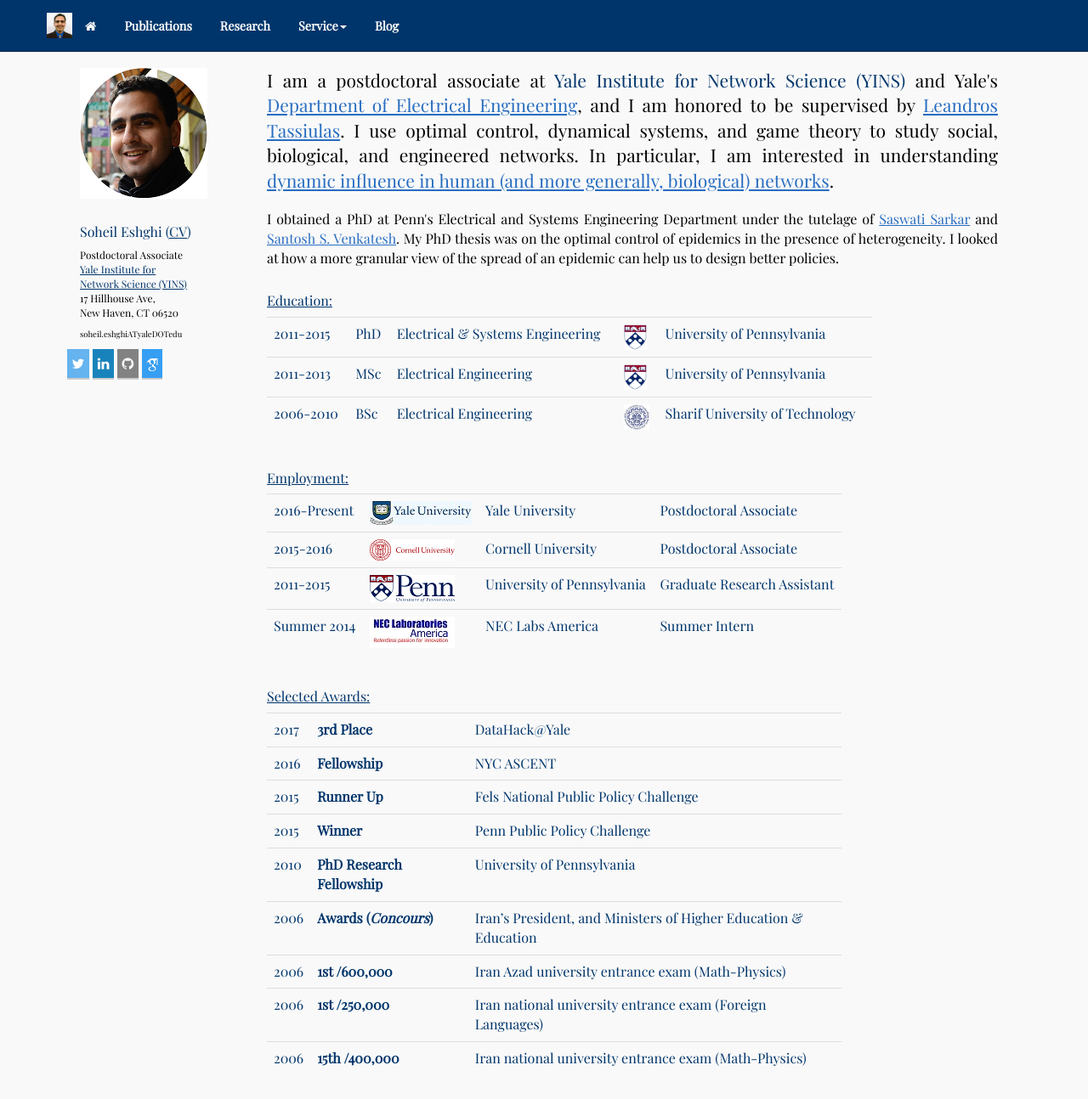
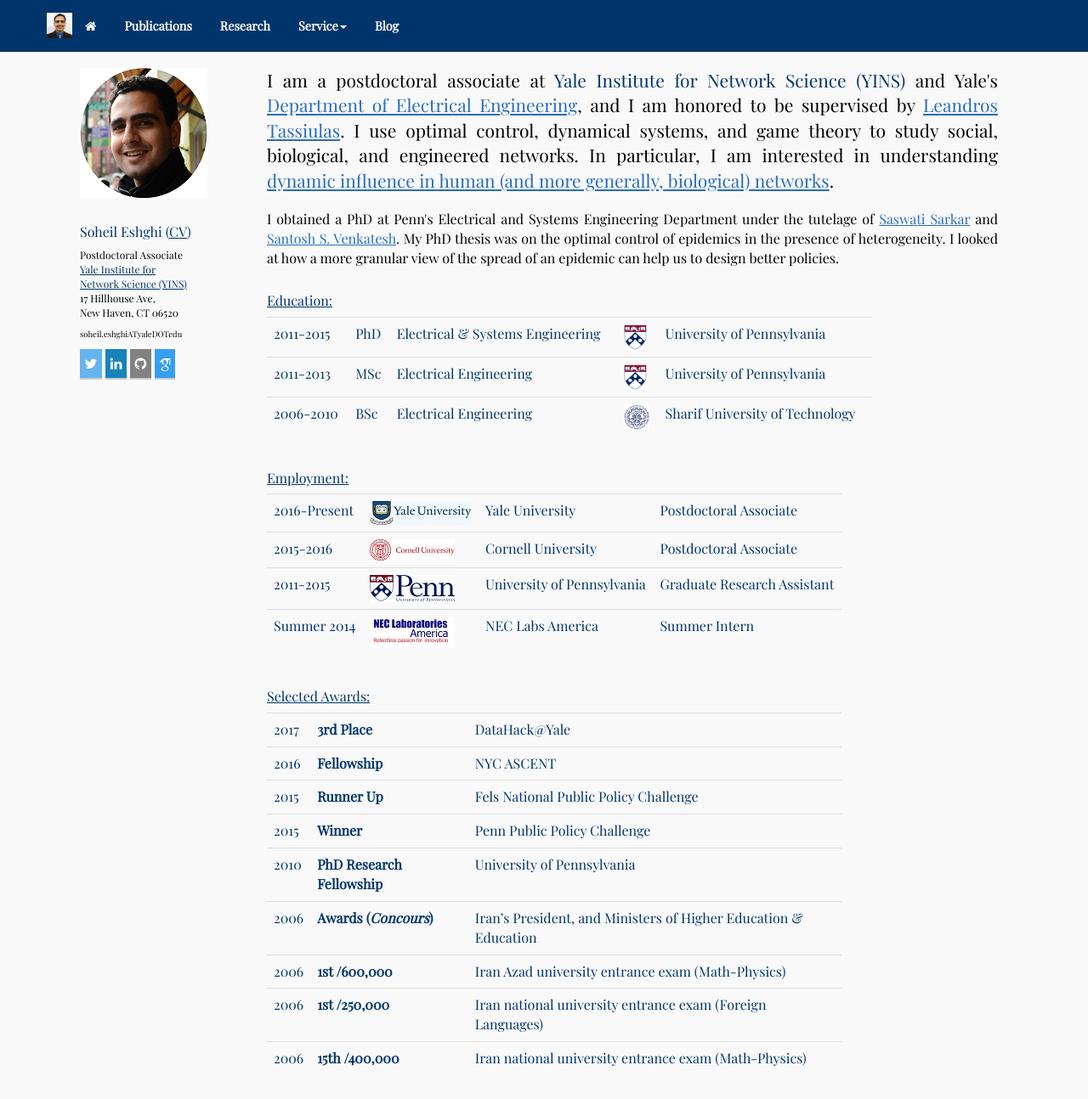
Before and after one commit to SoheilEshghi/SoheilEshghi.github.io, a Jekyll site: the page built from index.html, in a window 1280 px wide and 1296 px high. Shown: the whole window at 85% size. Built offline with Jekyll 4.4.1, drawn with Linux system fonts in a browser that asks for light colours; nearby versions of some CDN libraries; some web fonts are replaced.

Commit message:
Build site at 2017-06-19 03:13:15 UTC

```diff
--- a/_layouts/sidebar.html
+++ b/_layouts/sidebar.html
@@ -2,7 +2,7 @@
 layout: default
 ---
 
-			<div class="col-xs-12 col-sm-2 nopadding"> <!--SE nopadding-->
+			<div class="col-xs-12 col-sm-2 nopadding center-block"> <!--SE nopadding-->
         <!--<div class="row center">-->
 
 				  <a href="/"><img src="/images/soheil.png" align="center" class="img-responsive" style="padding-bottom: 10px;"></a>
@@ -13,8 +13,8 @@
         				<a href="/"><h1>Soheil Eshghi</a> (<a href="/cv" style="text-decoration: underline;">CV</a>)</h1><p class="small">Postdoctoral Associate<br><a style="text-decoration: underline;" href="http://yins.yale.edu/">Yale Institute for<br> Network Science (YINS)</a><br>17 Hillhouse Ave,<br> New Haven, CT 06520</p><p class="email">soheil.eshghiATyaleDOTedu</p>
             </span>
           <!--</div>-->
-          <div class="row center" style="padding-bottom: 10px;">
-        				<div class="center">
+          <div class="center-block" style="padding-bottom: 10px;">
+        				<!--<div class="center">-->
                 				<!-- Twitter -->
                         <a href="https://www.twitter.com/SoheilEshghi" target="_blank" class="share-btn twitter">
                             <i class="fa fa-twitter"></i>
@@ -33,7 +33,7 @@
                         <a href="https://scholar.google.com/citations?user=hptqnZ8AAAAJ&hl=en" target="_blank" class="share-btn scholar">
                             <img src="/images/gscholar.png" style="height:15px;">
                         </a>
-			        </div>
+			        <!--</div>-->
           </div>
 		</div><!-- /.container -->
 
```
Also changed, not shown: 8 other files.
